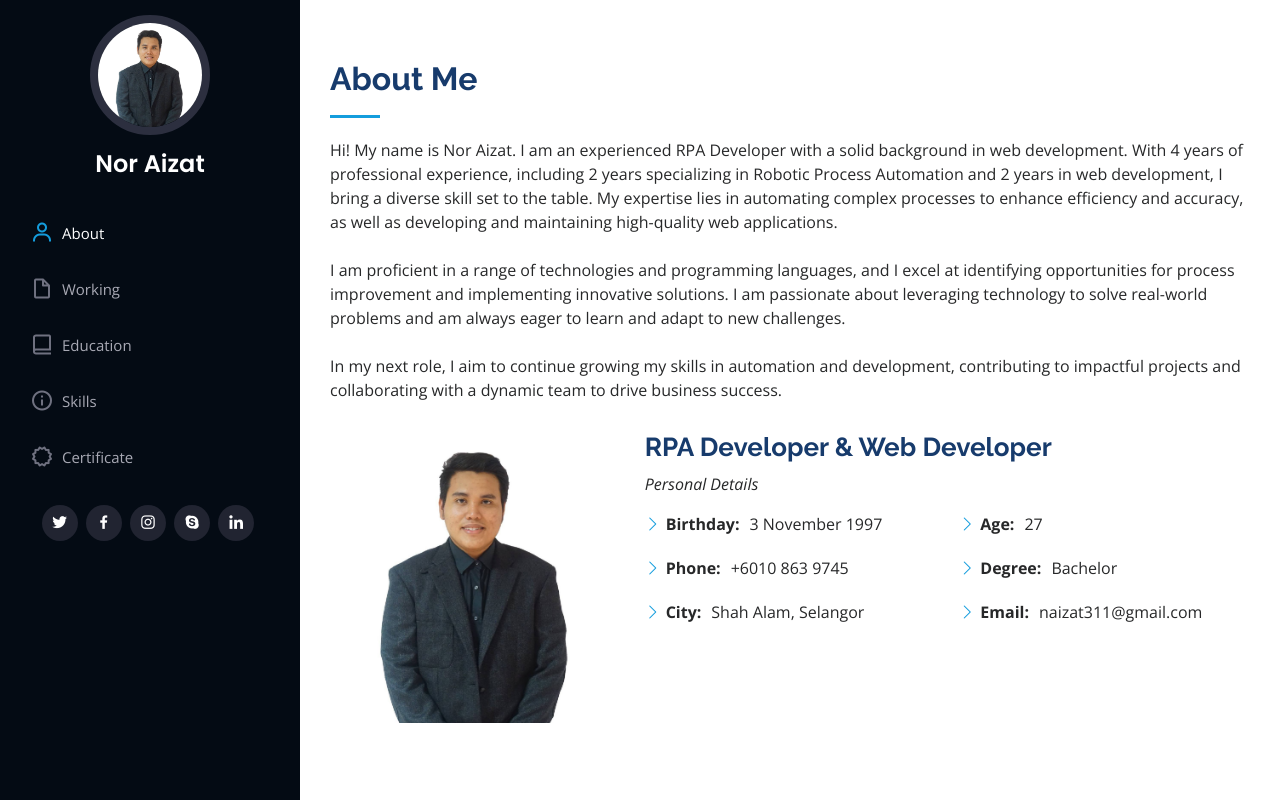
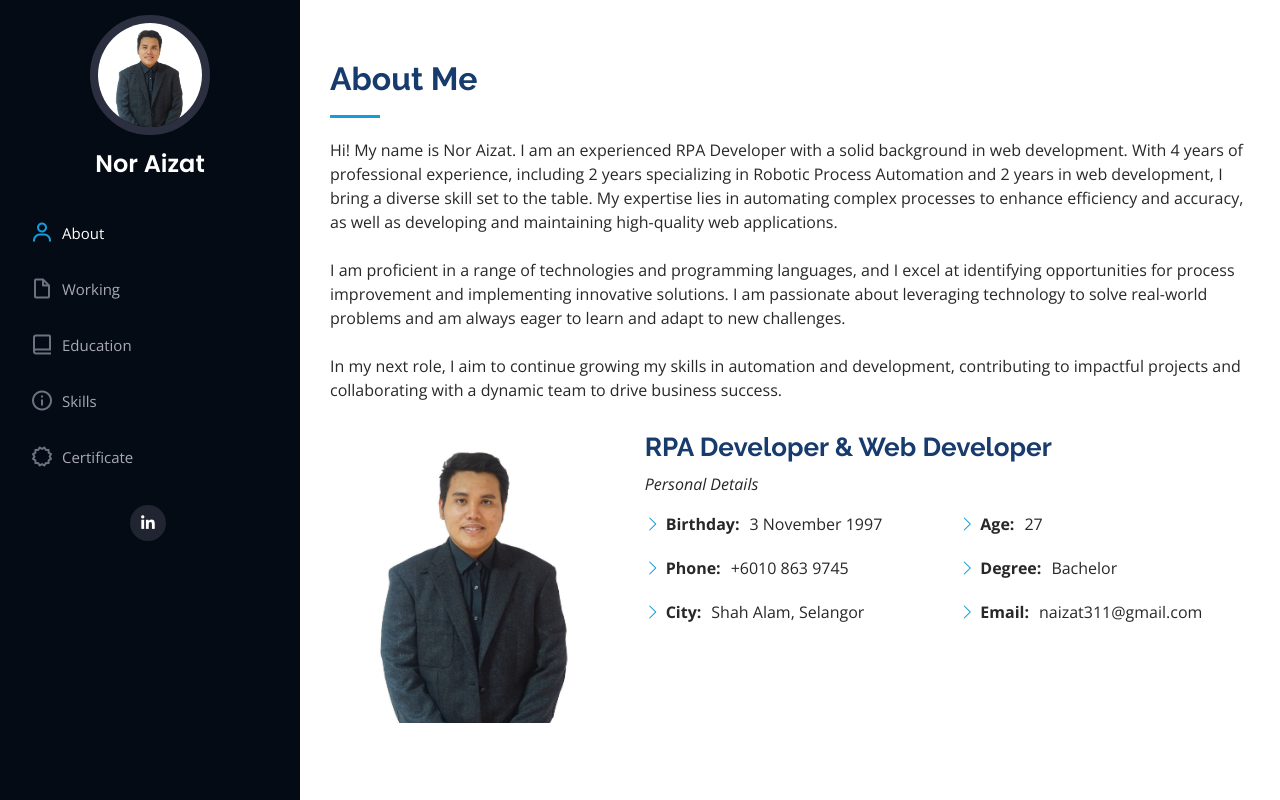
Before and after one commit to naizat/aizat.github.io, a plain HTML site: page index.html in a window 1280 px wide. Shown: the top 800 px of the page. Drawn offline with nearby package versions, Linux system fonts and the light colour scheme.

Commit message:
Add files via upload

```diff
--- a/index.html
+++ b/index.html
@@ -51,11 +51,7 @@
       </nav>
       <div class="profile">
         <div class="social-links mt-3 text-center">
-          <a href="#" class="twitter"><i class="bx bxl-twitter"></i></a>
-          <a href="#" class="facebook"><i class="bx bxl-facebook"></i></a>
-          <a href="#" class="instagram"><i class="bx bxl-instagram"></i></a>
-          <a href="#" class="google-plus"><i class="bx bxl-skype"></i></a>
-          <a href="#" class="linkedin"><i class="bx bxl-linkedin"></i></a>
+          <a href="https://my.linkedin.com/in/nor-aizat-10b234150" class="linkedin"><i class="bx bxl-linkedin"></i></a>
         </div>
       </div>
     </div>
```
